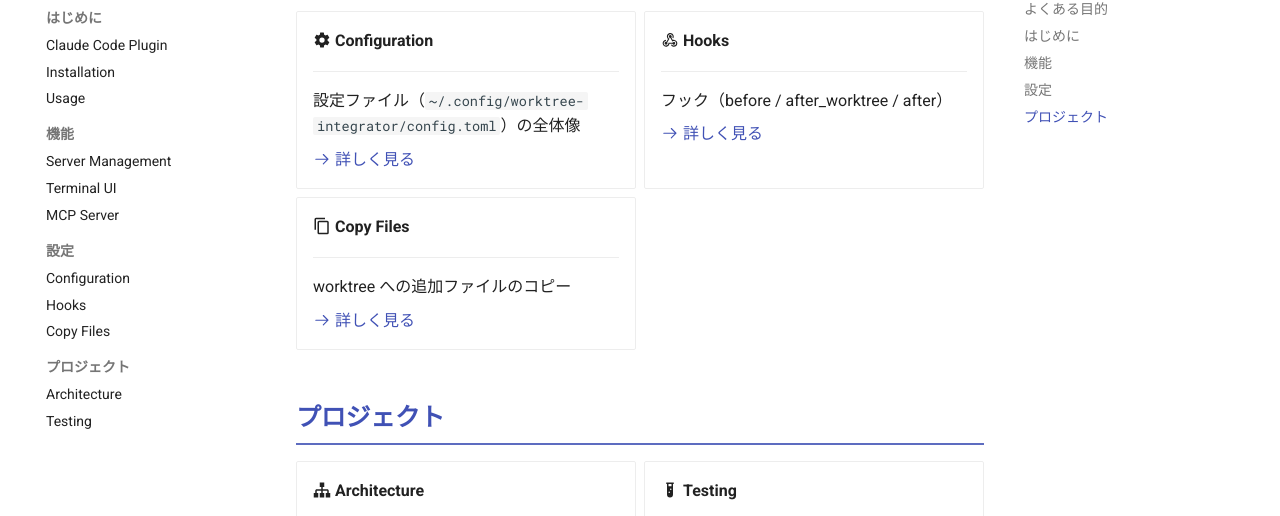
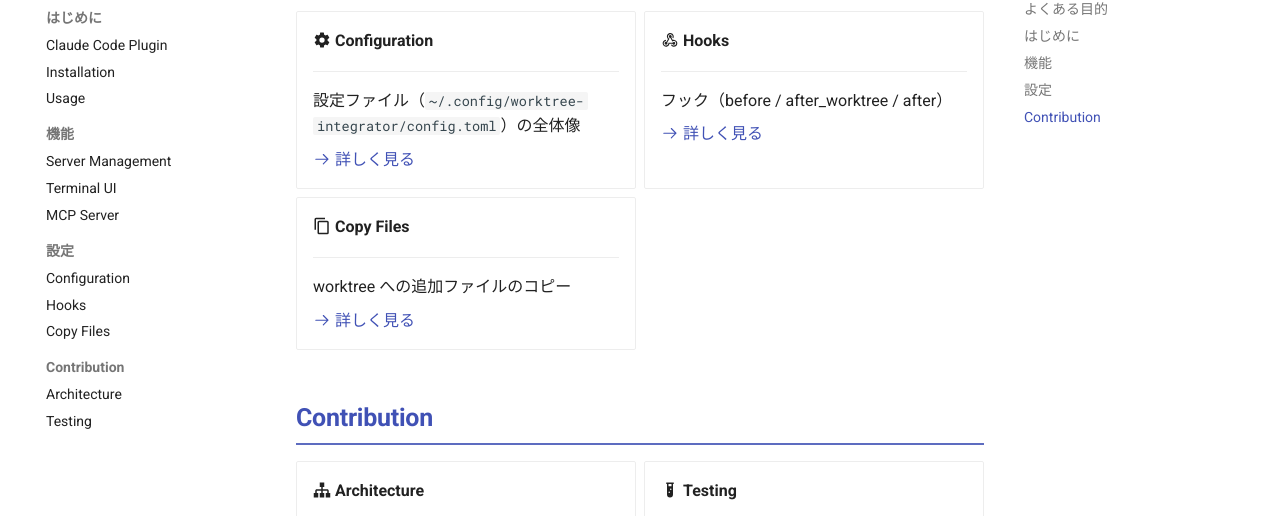
Before and after one commit to vimrak-hal/worktree-integrator, an MkDocs documentation site: the page built from docs/index.md, in a window 1280 px wide and 900 px high, scrolled down 2531 px. Shown: the part 126-642 px from the top of the window. Built offline with MkDocs 1.6.1 and Material for MkDocs 9.7.7, drawn with Linux system fonts in a browser that asks for light colours; comment, search, counter and statistics services are not loaded.

Commit message:
docs: rename ドキュメントのセクション見出しを「プロジェクト」から「Contribution」へ
Architecture / Testing は貢献者向けのドキュメントであり、「プロジェクト」
より意図が伝わる名称に変更する。

Co-Authored-By: Claude Opus 4.8 <noreply@anthropic.com>
Claude-Session: https://claude.ai/code/session_01NRL4JsfxWyaZUHKaiVwFH6

```diff
--- a/docs/index.md
+++ b/docs/index.md
@@ -141,7 +141,7 @@ wt remove my-feature                  # サーバー停止 → worktree/ブラ
 
 </div>
 
-## プロジェクト
+## Contribution
 
 <div class="grid cards" markdown>
 
--- a/mkdocs.yml
+++ b/mkdocs.yml
@@ -73,6 +73,6 @@ nav:
       - Configuration: configuration.md
       - Hooks: hooks.md
       - Copy Files: copy-files.md
-  - プロジェクト:
+  - Contribution:
       - Architecture: architecture.md
       - Testing: testing.md
```
